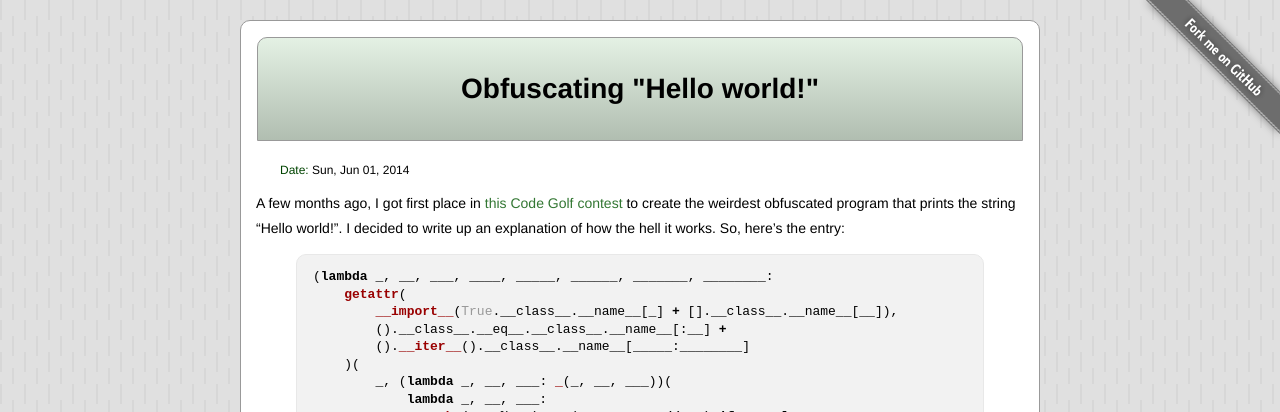
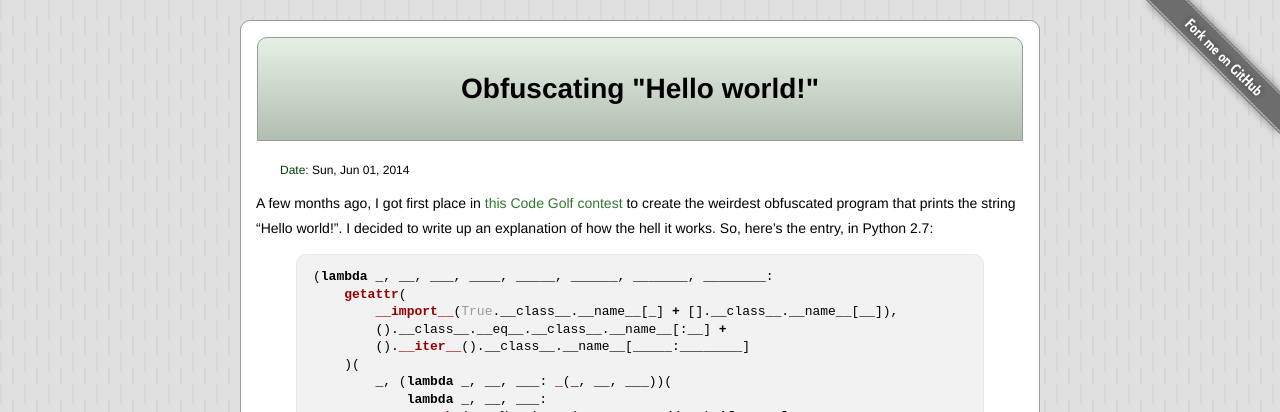
Before and after one commit to earwig/benkurtovic.com, a Jekyll site: the page built from _posts/2014-06-01-obfuscating-hello-world.md, in a window 1280 px wide and 900 px high. Shown: the top 412 px of the window. Built offline with Jekyll 4.4.1, drawn with Linux system fonts in a browser that asks for light colours; formulas are drawn with MathJax 3; comment, search, counter and statistics services are not loaded.

Commit message:
Clarify that this code is actually for Python 2.7

```diff
--- a/_posts/2014-06-01-obfuscating-hello-world.md
+++ b/_posts/2014-06-01-obfuscating-hello-world.md
@@ -7,7 +7,8 @@ description: Fun with functional programming in Python.
 A few months ago, I got first place in
 [this Code Golf contest](//codegolf.stackexchange.com/q/22533) to create the
 weirdest obfuscated program that prints the string "Hello world!". I decided to
-write up an explanation of how the hell it works. So, here's the entry:
+write up an explanation of how the hell it works. So, here's the entry, in
+Python 2.7:
 
 {% highlight python %}
 
```
